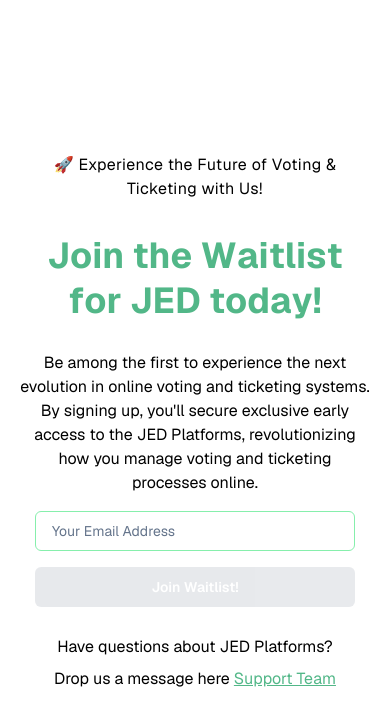
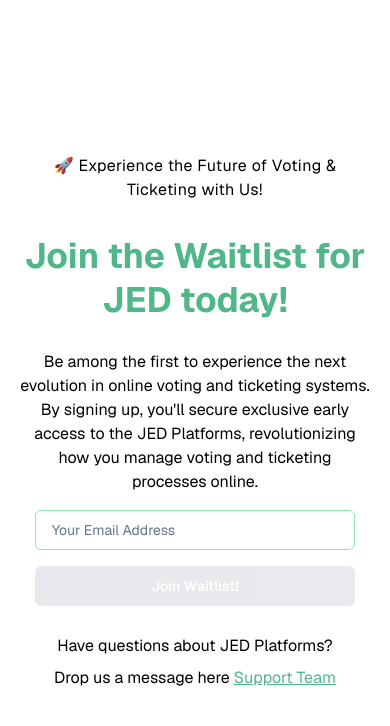
Before and after one commit to InteliTech-Inc/jed, a Next.js app: page /waitlist in a window 390 px wide. Shown: the top 726 px of the page. Built offline with nearby package versions, Linux system fonts and the light colour scheme.

Commit message:
fix(app): Some fixes

```diff
--- a/src/app/waitlist/components/animated_text.tsx
+++ b/src/app/waitlist/components/animated_text.tsx
@@ -42,17 +42,7 @@ export default function AnimatedText(): JSX.Element {
           clipPath: "polygon(0 0, 100% 0, 100% 100%, 0 100%)",
         }}
       >
-        <h1 className="hidden md:block text-6xl text-center leading-tight font-bold ">
-          Join the Waitlist for JED today!
-        </h1>
-      </div>
-      <div
-        id="text-2"
-        style={{
-          clipPath: "polygon(0 0, 100% 0, 100% 100%, 0 100%)",
-        }}
-      >
-        <h1 className="md:hidden block text-4xl text-center leading-tight font-bold ">
+        <h1 className="text-[2.2rem]  md:text-6xl text-center leading-tight font-bold ">
           Join the Waitlist for JED today!
         </h1>
       </div>
```
